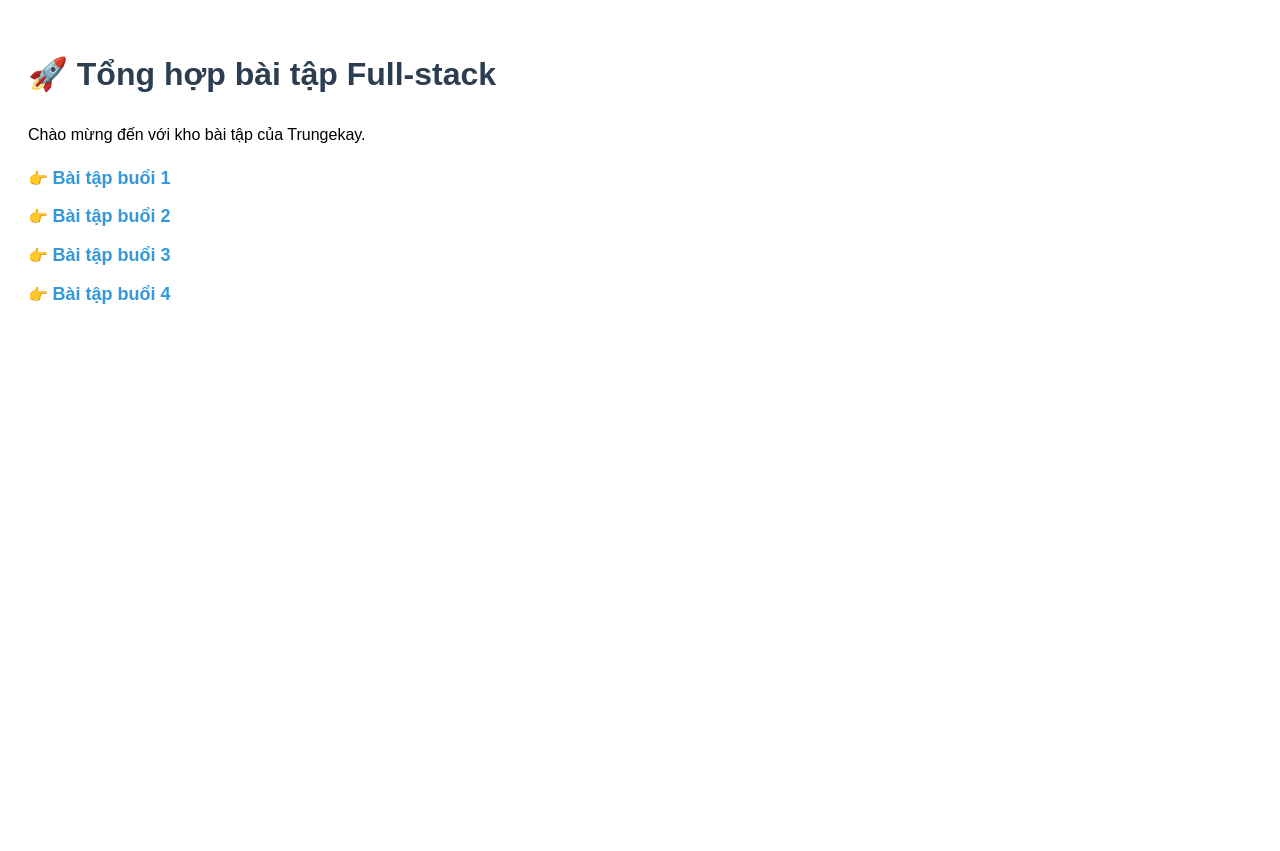
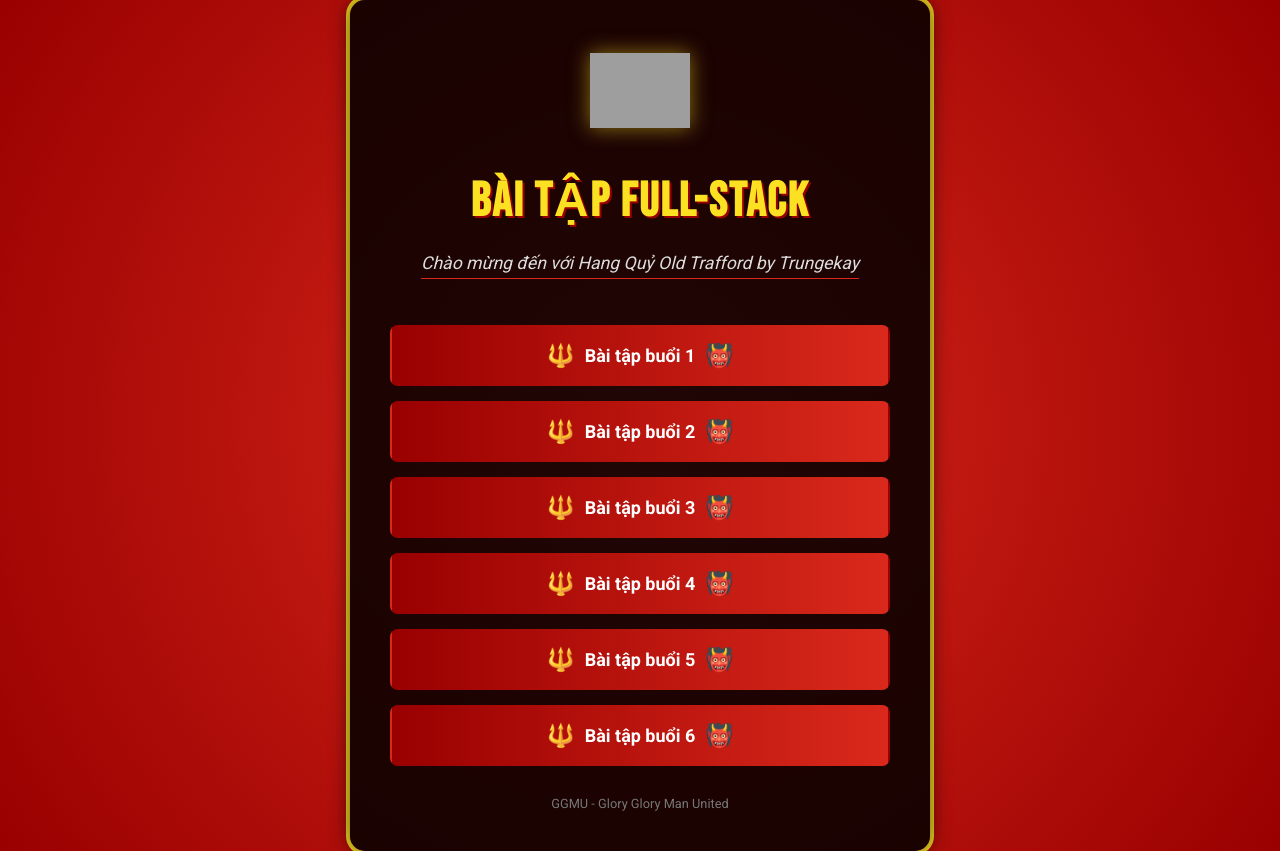
Before and after one commit to trungekay/fullstack-k2-lenin-by-trungekay, a plain HTML site: page index.html in a window 1280 px wide. Before the commit the page ends 800 px from the top, so only its background shows below. Drawn offline with Linux system fonts and the light colour scheme; grey boxes are pictures that could not be loaded.

Commit message:
HomeWork of Trungekay

```diff
--- /dev/null
+++ b/Bai-tap-buoi-5/style.css
@@ -0,0 +1,68 @@
+*{
+    margin: 0;
+    padding: 0;
+    box-sizing: border-box;
+}
+h3{
+    padding: 20px;
+}
+.img-container img {
+    width: 100%;
+    height: auto;
+    display: block;
+}
+.img-container {
+    position: relative;
+    width: 100%;
+}
+.text {
+    position: absolute;
+    top: 50%;
+    left: 57%;
+    transform: translate(-50%, -50%);
+    width: 30%;
+    font-size: 18px;
+    background-color: rgba(229, 192, 252, 0.7);
+    padding: 20px;
+    padding-bottom: 15%;
+    text-align: center;
+    font-weight: bold;
+    font-family: Arial, Helvetica, sans-serif;
+    border-radius: 8px;
+}
+#bai3{
+    text-align: center;
+}
+.content {
+    margin: 20px auto;
+    padding: 0 20px;
+    display: flex;
+    text-align: center;
+    max-width: 70%;
+}
+.img-content {
+    flex: 1;
+    margin-right: 20px;
+    text-align: center;
+    margin-top: 20px;
+
+}
+.img-content img {
+
+    border: 1px solid gray;
+    width: 100px;
+    height: 100px;
+    border-radius: 50%;
+}
+button {
+    margin-top: 20px;
+    padding: 10px 20px;
+    background-color: gray;
+    color: white;
+    border: none;
+    cursor: pointer;
+}
+button:hover {
+    background-color: black;
+    box-shadow: 0 4px 8px rgba(0, 0, 0, 0.2);
+}
--- a/index.html
+++ b/index.html
@@ -3,44 +3,60 @@
   <head>
     <meta charset="UTF-8" />
     <meta name="viewport" content="width=device-width, initial-scale=1.0" />
-    <title>Danh sách bài tập - Trungekay</title>
-    <style>
-      body {
-        font-family: sans-serif;
-        padding: 20px;
-        line-height: 1.6;
-      }
-      h1 {
-        color: #2c3e50;
-      }
-      ul {
-        list-style-type: none;
-        padding: 0;
-      }
-      li {
-        margin: 10px 0;
-      }
-      a {
-        text-decoration: none;
-        color: #3498db;
-        font-weight: bold;
-        font-size: 18px;
-      }
-      a:hover {
-        color: #e74c3c;
-        text-decoration: underline;
-      }
-    </style>
+    <title>Document</title>
+    <link
+      href="https://fonts.googleapis.com/css2?family=Bebas+Neue&family=Roboto:wght@400;700&display=swap"
+      rel="stylesheet"
+    />
+    <link rel="stylesheet" href="style.css" />
   </head>
   <body>
-    <h1>🚀 Tổng hợp bài tập Full-stack</h1>
-    <p>Chào mừng đến với kho bài tập của Trungekay.</p>
+    <div class="card">
+      <div class="logo-placeholder"></div>
 
-    <ul>
-      <li>👉 <a href="./Bai-tap-buoi-1/index.html">Bài tập buổi 1</a></li>
-      <li>👉 <a href="./Bai-tap-buoi-2/index.html">Bài tập buổi 2</a></li>
-      <li>👉 <a href="./Bai-tap-buoi-3/index.html">Bài tập buổi 3</a></li>
-      <li>👉 <a href="./Bai-tap-buoi-4/index.html">Bài tập buổi 4</a></li>
-    </ul>
+      <h1>Bài tập Full-stack</h1>
+      <p>Chào mừng đến với Hang Quỷ Old Trafford by Trungekay</p>
+
+      <ul>
+        <li>
+          <a href="./Bai-tap-buoi-1/index.html">
+            <span class="icon">🔱</span> Bài tập buổi 1
+            <span class="icon">👹</span>
+          </a>
+        </li>
+        <li>
+          <a href="./Bai-tap-buoi-2/index.html">
+            <span class="icon">🔱</span> Bài tập buổi 2
+            <span class="icon">👹</span>
+          </a>
+        </li>
+        <li>
+          <a href="./Bai-tap-buoi-3/index.html">
+            <span class="icon">🔱</span> Bài tập buổi 3
+            <span class="icon">👹</span>
+          </a>
+        </li>
+        <li>
+          <a href="./Bai-tap-buoi-4/index.html">
+            <span class="icon">🔱</span> Bài tập buổi 4
+            <span class="icon">👹</span>
+          </a>
+        </li>
+        <li>
+          <a href="./Bai-tap-buoi-5/index.html">
+            <span class="icon">🔱</span> Bài tập buổi 5
+            <span class="icon">👹</span>
+          </a>
+        </li>
+        <li>
+          <a href="./Bai-tap-buoi-6/index.html">
+            <span class="icon">🔱</span> Bài tập buổi 6
+            <span class="icon">👹</span>
+          </a>
+        </li>
+      </ul>
+
+      <div class="footer-note">GGMU - Glory Glory Man United</div>
+    </div>
   </body>
 </html>
--- /dev/null
+++ b/style.css
@@ -0,0 +1,100 @@
+body {
+        font-family: "Roboto", sans-serif;
+        margin: 0;
+        padding: 0;
+        min-height: 100vh;
+        background: radial-gradient(
+          circle,
+          #da291c 0%,
+          #990000 100%
+        );
+        display: flex;
+        justify-content: center;
+        align-items: center;
+        color: #ffffff;
+      }
+.card {
+        background-color: rgba(0, 0, 0, 0.85);
+        padding: 40px;
+        border-radius: 15px;
+        box-shadow: 0 0 20px rgba(0, 0, 0, 0.7), 0 0 0 4px #fbe122;
+        max-width: 500px;
+        width: 90%;
+        text-align: center;
+        position: relative;
+        overflow: hidden;
+      }
+.logo-placeholder {
+        width: 100px;
+        height: 100px;
+        margin: 0 auto 20px;
+        background-image: url("https://inuvdp.com/wp-content/uploads/2023/07/Download-File-Vector-Logo-MU-Manchester-United-02.jpg");
+        background-size: contain;
+        background-repeat: no-repeat;
+        background-position: center;
+        filter: drop-shadow(0 0 10px rgba(251, 225, 34, 0.5));
+      }
+
+h1 {
+        font-family: "Bebas Neue", sans-serif;
+        color: #fbe122;
+        font-size: 3rem;
+        margin-bottom: 5px;
+        letter-spacing: 2px;
+        text-transform: uppercase;
+        text-shadow: 2px 2px 0px #990000;
+      }
+
+p {
+        font-size: 1.1rem;
+        margin-bottom: 30px;
+        color: #ddd;
+        font-style: italic;
+        border-bottom: 1px solid #da291c;
+        display: inline-block;
+        padding-bottom: 5px;
+      }
+
+ul {
+        list-style-type: none;
+        padding: 0;
+      }
+
+li {
+        margin: 15px 0;
+      }
+a {
+        text-decoration: none;
+        color: #ffffff;
+        font-weight: bold;
+        font-size: 18px;
+        display: block;
+        padding: 15px 20px;
+        background: linear-gradient(
+          90deg,
+          #990000 0%,
+          #da291c 100%
+        );
+        border-radius: 8px;
+        transition: all 0.3s ease;
+        border: 2px solid transparent;
+        display: flex;
+        align-items: center;
+        justify-content: center;
+        gap: 10px;
+      }
+a:hover {
+        background-color: yellow;
+        background-image: none;
+        color: #990000;
+        box-shadow: 0 5px 15px rgba(251, 225, 34, 0.4);
+        border-color: #ffffff;
+      }
+.icon {
+        font-size: 1.4rem;
+      }
+.footer-note {
+        margin-top: 30px;
+        font-size: 0.8rem;
+        color: #777;
+}
```
Also changed, not shown: Bai-tap-buoi-3/style.css (+8 -10 lines), Bai-tap-buoi-5/index.html (added, +62 -0 lines).
